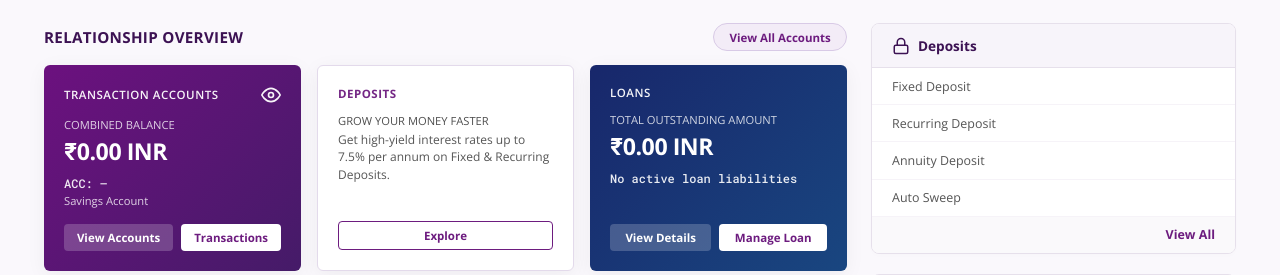
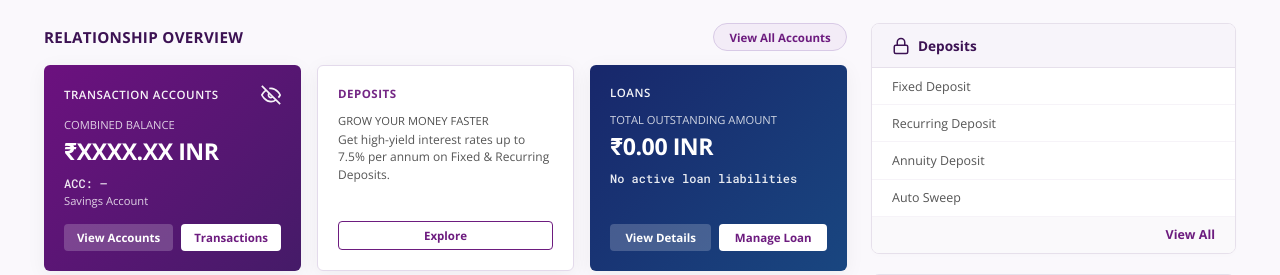
Before and after one commit to NocStaRex/SPX-Banking-Application, a Flask app: page /home/landingPage/homePage in a window 1280 px wide. Shown: the part 341-616 px from the top of the page. Run offline with Flask 3, Linux system fonts and the light colour scheme; the visitor is signed in with stand-in values (Sample User, id 1); data that the repository does not hold is empty.

Commit message:
default eye closed on the logged in page

```diff
--- a/public/js/script.js
+++ b/public/js/script.js
@@ -811,7 +811,11 @@ function completeLogin(user) {
     document.getElementById('dash-user-name').textContent = user.name;
     document.getElementById('dash-acc-num').textContent = `ACC: ${user.accountNumber}`;
     document.getElementById('dash-acc-type').textContent = user.accountType || 'Premier Vault Account';
-    document.getElementById('dash-balance').textContent = user.balance || '0.00';
+    const db1 = document.getElementById('dash-balance');
+    if (db1) {
+        db1.setAttribute('data-actual-balance', user.balance || '0.00');
+        if (db1.getAttribute('data-hidden') === 'false') db1.textContent = user.balance || '0.00';
+    }
 
     const initials = user.name.split(' ').map(n => n[0]).join('').toUpperCase().substring(0, 2);
     document.getElementById('dash-avatar').textContent = initials || 'JD';
@@ -841,7 +845,10 @@ function checkExistingSession() {
             if (nameEl) nameEl.textContent = user.name;
             if (accEl)  accEl.textContent  = `ACC: ${user.accountNumber}`;
             if (typeEl) typeEl.textContent  = user.accountType || 'Premier Vault Account';
-            if (balEl)  balEl.textContent   = user.balance || '0.00';
+            if (balEl) {
+                balEl.setAttribute('data-actual-balance', user.balance || '0.00');
+                if (balEl.getAttribute('data-hidden') === 'false') balEl.textContent = user.balance || '0.00';
+            }
             if (avEl) {
                 const initials = user.name.split(' ').map(n => n[0]).join('').toUpperCase().substring(0, 2);
                 avEl.textContent = initials || 'JD';
@@ -905,16 +912,14 @@ function toggleBalanceVisibility() {
     const isHidden = balanceEl.getAttribute('data-hidden') === 'true';
     if (isHidden) {
         // Show balance
-        balanceEl.textContent = currentUser ? currentUser.balance : '0.00';
+        balanceEl.textContent = currentUser ? currentUser.balance : (balanceEl.getAttribute('data-actual-balance') || '0.00');
         balanceEl.setAttribute('data-hidden', 'false');
         eyeIcon.innerHTML = `<svg viewBox="0 0 24 24" width="20" height="20" fill="none" stroke="currentColor" stroke-width="2"><path d="M1 12s4-8 11-8 11 8 11 8-4 8-11 8-11-8-11-8z"></path><circle cx="12" cy="12" r="3"></circle></svg>`;
-        showToast('Balance shown', 'info');
     } else {
         // Hide balance
         balanceEl.textContent = 'XXXX.XX';
         balanceEl.setAttribute('data-hidden', 'true');
         eyeIcon.innerHTML = `<svg viewBox="0 0 24 24" width="20" height="20" fill="none" stroke="currentColor" stroke-width="2"><path d="M17.94 17.94A10.07 10.07 0 0 1 12 20c-7 0-11-8-11-8a18.45 18.45 0 0 1 5.06-5.94M9.9 4.24A9.12 9.12 0 0 1 12 4c7 0 11 8 11 8a18.5 18.5 0 0 1-2.16 3.19m-6.72-1.07a3 3 0 1 1-4.24-4.24"></path><line x1="1" y1="1" x2="23" y2="23"></line></svg>`;
-        showToast('Balance hidden', 'info');
     }
 }
 
@@ -1374,7 +1379,13 @@ function populateBankHeaderUser(user) {
     if (avatar) avatar.textContent = (user.name || 'SPX').split(' ').map(x => x[0]).join('').substring(0,2).toUpperCase();
     const dashName = document.getElementById('dash-user-name'); if (dashName) dashName.textContent = user.name || '';
     const dashAcc = document.getElementById('dash-acc-num'); if (dashAcc) dashAcc.textContent = `ACC: ${user.accountNumber || ''}`;
-    const dashBalance = document.getElementById('dash-balance'); if (dashBalance) dashBalance.textContent = user.balance || '0.00';
+    const dashBalance = document.getElementById('dash-balance');
+    if (dashBalance) {
+        dashBalance.setAttribute('data-actual-balance', user.balance || '0.00');
+        if (dashBalance.getAttribute('data-hidden') === 'false') {
+            dashBalance.textContent = user.balance || '0.00';
+        }
+    }
     const last = document.getElementById('last-login-time'); if (last) last.textContent = user.lastLogin ? `Last Login • ${user.lastLogin}` : 'Last Login • First login';
 }
 
--- a/templates/index.html
+++ b/templates/index.html
@@ -477,12 +477,12 @@
                                 <div class="spx-ov-card-header">
                                     <span>TRANSACTION ACCOUNTS</span>
                                     <button class="spx-eye-btn" id="balance-eye-icon" onclick="toggleBalanceVisibility()" title="Show/Hide Balance">
-                                        <svg viewBox="0 0 24 24" width="20" height="20" fill="none" stroke="currentColor" stroke-width="2"><path d="M1 12s4-8 11-8 11 8 11 8-4 8-11 8-11-8-11-8z"></path><circle cx="12" cy="12" r="3"></circle></svg>
+                                        <svg viewBox="0 0 24 24" width="20" height="20" fill="none" stroke="currentColor" stroke-width="2"><path d="M17.94 17.94A10.07 10.07 0 0 1 12 20c-7 0-11-8-11-8a18.45 18.45 0 0 1 5.06-5.94M9.9 4.24A9.12 9.12 0 0 1 12 4c7 0 11 8 11 8a18.5 18.5 0 0 1-2.16 3.19m-6.72-1.07a3 3 0 1 1-4.24-4.24"></path><line x1="1" y1="1" x2="23" y2="23"></line></svg>
                                     </button>
                                 </div>
                                 <div class="spx-ov-card-body">
                                     <span class="spx-ov-label">Combined Balance</span>
-                                    <h2 class="spx-ov-balance">₹<span id="dash-balance">{{ balance if balance else "0.00" }}</span> INR</h2>
+                                    <h2 class="spx-ov-balance">₹<span id="dash-balance" data-hidden="true" data-actual-balance="{{ balance if balance else '0.00' }}">XXXX.XX</span> INR</h2>
                                     <p class="spx-ov-subtext" id="dash-acc-num">ACC: {{ account_number if account_number else "—" }}</p>
                                     <p class="spx-ov-subtext-small" id="dash-acc-type">Savings Account</p>
                                 </div>
--- a/templates/overview.html
+++ b/templates/overview.html
@@ -178,12 +178,12 @@
                                 <div class="spx-ov-card-header">
                                     <span>TRANSACTION ACCOUNTS</span>
                                     <button class="spx-eye-btn" id="balance-eye-icon" onclick="toggleBalanceVisibility()" title="Show/Hide Balance">
-                                        <svg viewBox="0 0 24 24" width="20" height="20" fill="none" stroke="currentColor" stroke-width="2"><path d="M1 12s4-8 11-8 11 8 11 8-4 8-11 8-11-8-11-8z"></path><circle cx="12" cy="12" r="3"></circle></svg>
+                                        <svg viewBox="0 0 24 24" width="20" height="20" fill="none" stroke="currentColor" stroke-width="2"><path d="M17.94 17.94A10.07 10.07 0 0 1 12 20c-7 0-11-8-11-8a18.45 18.45 0 0 1 5.06-5.94M9.9 4.24A9.12 9.12 0 0 1 12 4c7 0 11 8 11 8a18.5 18.5 0 0 1-2.16 3.19m-6.72-1.07a3 3 0 1 1-4.24-4.24"></path><line x1="1" y1="1" x2="23" y2="23"></line></svg>
                                     </button>
                                 </div>
                                 <div class="spx-ov-card-body">
                                     <span class="spx-ov-label">Combined Balance</span>
-                                    <h2 class="spx-ov-balance">₹<span id="dash-balance">{{ balance if balance else "0.00" }}</span> INR</h2>
+                                    <h2 class="spx-ov-balance">₹<span id="dash-balance" data-hidden="true" data-actual-balance="{{ balance if balance else '0.00' }}">XXXX.XX</span> INR</h2>
                                     <p class="spx-ov-subtext" id="dash-acc-num">ACC: {{ account_number if account_number else "—" }}</p>
                                     <p class="spx-ov-subtext-small" id="dash-acc-type">Savings Account</p>
                                 </div>
```
